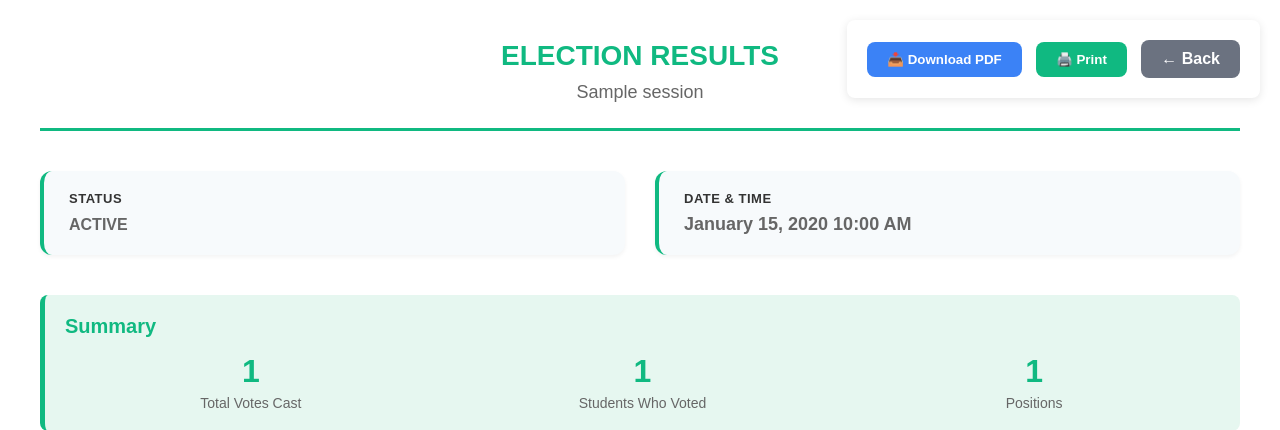
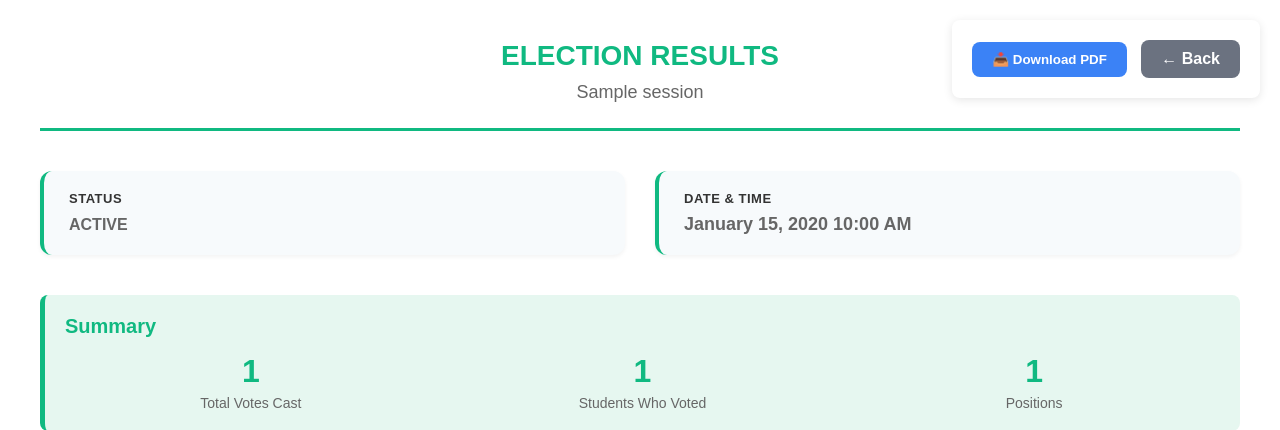
Before and after one commit to Rhaiza-Alberto/voting_system, a PHP site: page /admin/export_results_pdf.php in a window 1280 px wide. Shown: the top 430 px of the page. Run offline with PHP 8.4, Linux system fonts and the light colour scheme; the visitor is signed in with stand-in values (Sample User, id 1); tables that the repository leaves empty or names only in its code hold one stand-in row (values such as "Sample post"); some libraries are stand-ins or nearby versions.

Commit message:
removing a button

```diff
--- a/admin/export_results_pdf.php
+++ b/admin/export_results_pdf.php
@@ -321,7 +321,6 @@ $stmt->close();
 <body>
     <div class="no-print">
         <button onclick="downloadPDF()" class="btn btn-download">📥 Download PDF</button>
-        <button onclick="window.print()" class="btn">🖨️ Print</button>
         <a href="view_results.php" class="btn btn-secondary">← Back</a>
     </div>
 
```
